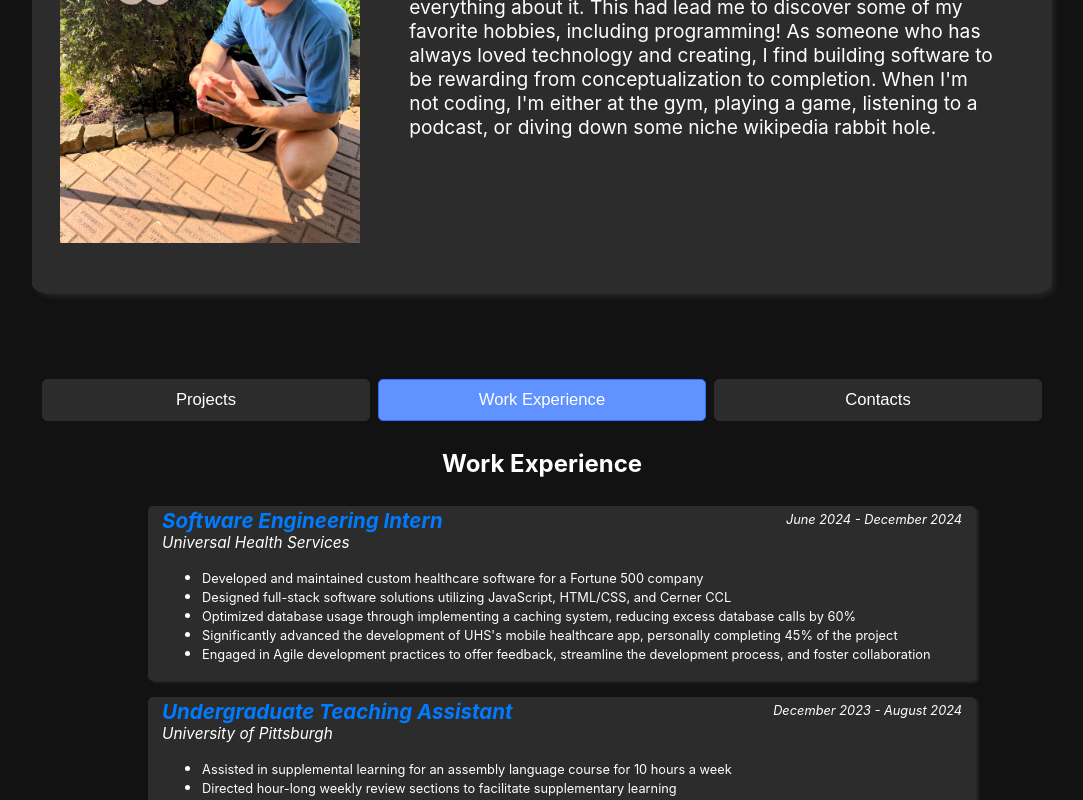
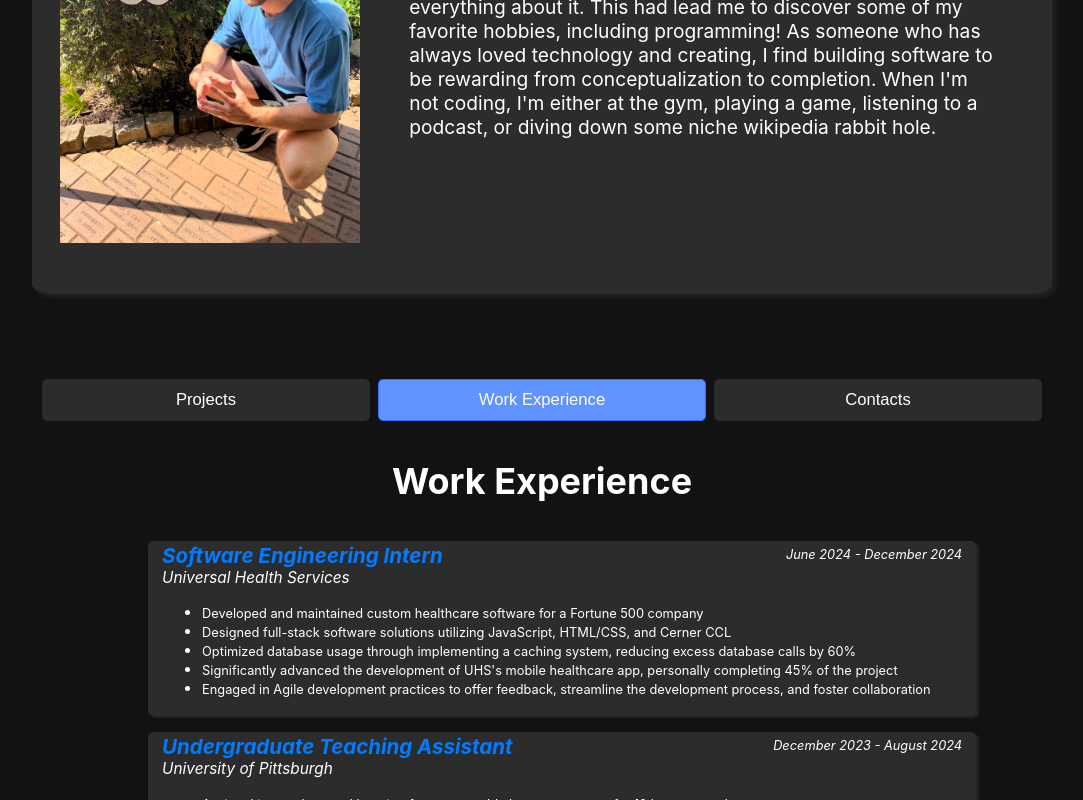
Before and after one commit to HeyKile/HeyKile.github.io, a React (Create React App) app in the folder portfolio-website/: page / in a window 1280 px wide. Both pictures are taken after a click on the button "Work Experience". Shown: the whole page, without its empty margins (98-1181 px from the left). Built offline with nearby package versions, Linux system fonts and the light colour scheme; the HTML template or start-up script is replaced by a standard one.

Commit message:
some header sizing

```diff
--- a/portfolio-website/src/components/WorkExperience.css
+++ b/portfolio-website/src/components/WorkExperience.css
@@ -6,6 +6,10 @@
 
 .work-experience-info {
   text-align: center;
+}
+
+.work-experience-title {
+  font-size: clamp(20px, 3vw, 36px);
 }
 
 .work-experience-content {
```
